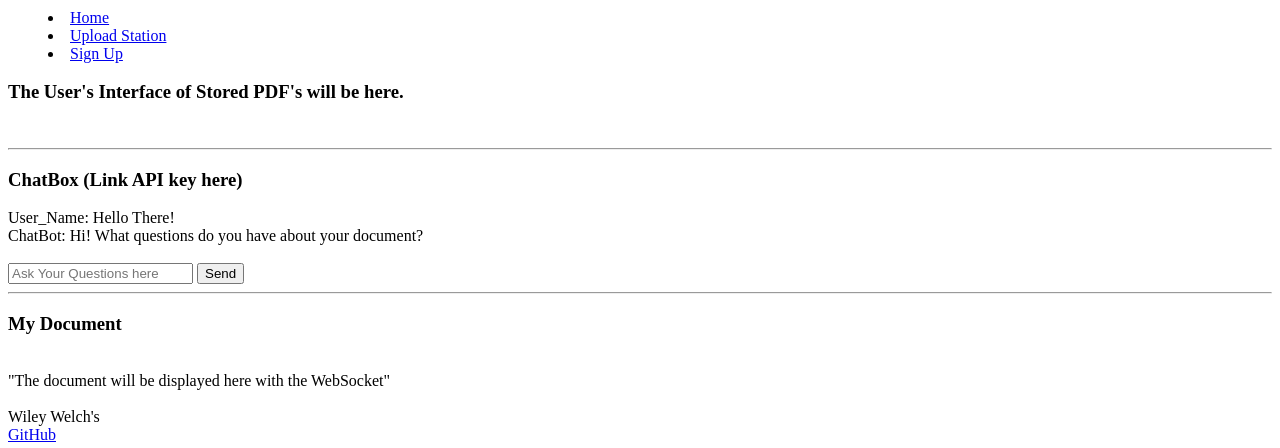
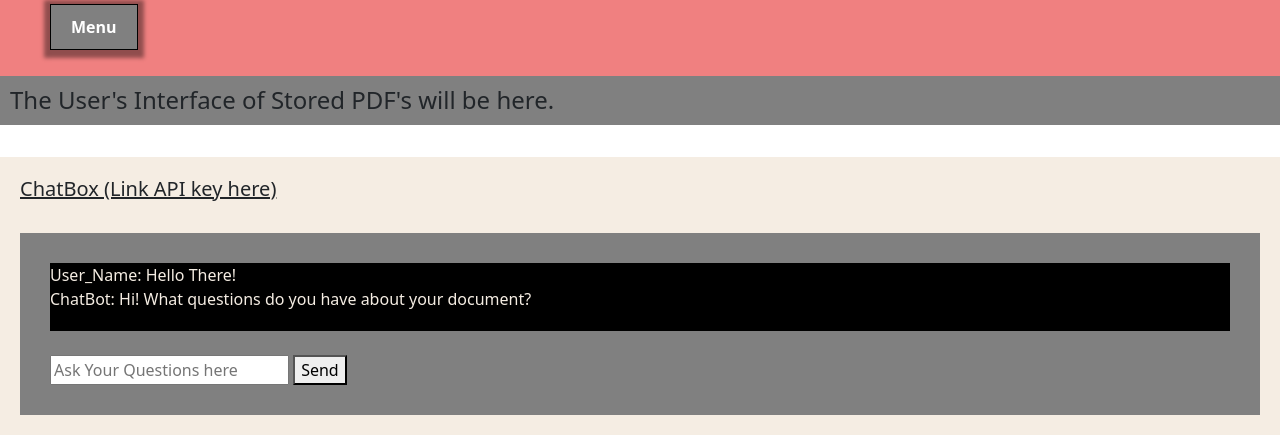
Before and after one commit to warlordwinter/startup, a plain HTML site: page upload_station.html in a window 1280 px wide. Shown: the part 78-526 px from the top of the page. Drawn offline with nearby package versions, Linux system fonts and the light colour scheme.

Commit message:
The upload station is finished

```diff
--- a/index.css
+++ b/index.css
@@ -128,6 +128,7 @@ footer a {
   float: right;
 }
 
+
 @media (max-height: 768px) {
   header {
     display: none;
--- a/upload_station.html
+++ b/upload_station.html
@@ -1,5 +1,13 @@
 <!DOCTYPE html>
 <html lang="en">
+
+  <link rel="stylesheet" type="text/css" href="ups.css" />
+  <link
+      href="https://cdn.jsdelivr.net/npm/bootstrap@5.2.2/dist/css/bootstrap.min.css"
+      rel="stylesheet"
+      integrity="sha384-Zenh87qX5JnK2Jl0vWa8Ck2rdkQ2Bzep5IDxbcnCeuOxjzrPF/et3URy9Bv1WTRi"
+      crossorigin="anonymous"
+  />
   <head>
     <meta charset="UTF-8" />
     <!-- Tell browsers not to scale the viewport automatically -->
@@ -9,36 +17,34 @@
   </head>
   <body>
     <!-- Use header, main, and footer elements to give semantic structure -->
-    <header>
+    <header style="display: flex; flex-direction: column; align-items: flex-start;">
+      <div class="hed" width = 100%>
         <h1>Welcome (user_name) to the Upload Station<sup>&reg;</sup></h1>
-
-      <!-- Navigation elements -->
+      </div>
+      <div class="main-button">
         <nav>
-        <!-- Menu is a semantic alternative to <ul> that represents an interaction -->
-        <menu>
-          <li><a href="index.html">Home</a></li>
+          <menu class="dropdown">
+            <button class="dropbtn">Menu</button>
+            <div class="dropdown-content">
+              <li><a href="login.html">Home</a></li>
               <li><a href="upload_station.html">Upload Station</a></li>
               <li><a href="sign_up.html">Sign Up</a></li>
+            </div>
           </menu>
-
-        <header>
-          <h3>The User's Interface of Stored PDF's will be here. </h3>
+        </nav>
+      </div>
     </header>
+    <main>
+      <div class="pdfdisplay">
+        <h4>The User's Interface of Stored PDF's will be here. </h2>
+      </div>
           <br/>
 
-      </nav>
-
-      <!-- Since we don't have the ability to style we use old style HTML to give some visual formatting -->
-      <hr />
-    </header>
-
-    <main>
-      <header>
-        <h3>ChatBox (Link API key here)</h3>
-      </header>
       <div class ="chat-box">
+        <h5>ChatBox (Link API key here)</h5>
+      </br>
         <!--Remember to add a box to help format your chatbox-->
-        <div class = "chat-messages"></div>
+        <div class = "chat-messages">
         <!--Find a way to hook of the AI to this via Java Script-->
           <div class="User_message">
             <span class="user">User_Name:</span>
@@ -53,19 +59,17 @@
           <div class = "chat-input">
             <input type ="text" placeholder ="Ask Your Questions here">
             <button>Send</button>
-
+          </div>
         </div>
       </div>
     </main>
 
     <footer>
       <hr />
-      <header>
         <h3>My Document</h3>
         <br/>
         <body>"The document will be displayed here with the WebSocket"
         </body>
-      </header>
       <br/>
 
       <span class="text-reset">Wiley Welch's</span>
--- /dev/null
+++ b/ups.css
@@ -0,0 +1,86 @@
+header {
+  background-color: lightcoral;
+  padding: 10px;
+  width: 100%;
+}
+
+h4{
+    background-color: #808080;
+    padding: 10px;
+    width: 100%;
+}
+h5{
+    text-decoration: underline;
+}
+
+.dropbtn {
+  background-color: #808080;
+  color: white;
+  font-weight: bold;
+  padding: 10px;
+  border: 1px solid black;
+  cursor: pointer;
+  box-shadow: 0px 2px 4px 6px rgba(0, 0, 0, 0.4);
+  padding-left: 20px;
+  padding-right: 20px;
+}
+
+.dropdown {
+  position: relative;
+  display: inline-block;
+}
+
+.dropdown-content {
+  display: none;
+  position: absolute;
+  background-color: #f9f9f9;
+  min-width: 160px;
+  box-shadow: 1px 2px 4px 0px rgba(0, 0, 0, 0.2);
+  z-index: 1;
+}
+.dropdown-content a {
+  color: black;
+  padding: 12px 20px;
+  text-decoration: none;
+  display: block;
+}
+
+.dropdown-content a:hover {
+  background-color: #F5EDE3;
+  box-shadow: 0px 8px 8px 0px rgba(0, 0, 0, 0.4);
+}
+
+.dropdown:hover .dropdown-content {
+  display: block;
+}
+
+.chat-box{
+    background-color: #F5EDE3;
+    padding: 20px;
+}
+.chat-messages{
+    background-color: grey;
+    padding: 30px;
+}
+.AI_messages{
+    background-color: black;
+    color: #F5EDE3;
+    padding-bottom: 20px;
+}
+.User_message{
+    background-color: black;
+    color: #F5EDE3;
+}
+
+
+@media (max-height: 768px) {
+  header {
+    display: none;
+  }
+  footer {
+    display: none;
+  }
+  main {
+    flex: 1 100vh;
+  }
+}
```
Lines whose indentation alone changed are shown as unchanged.
